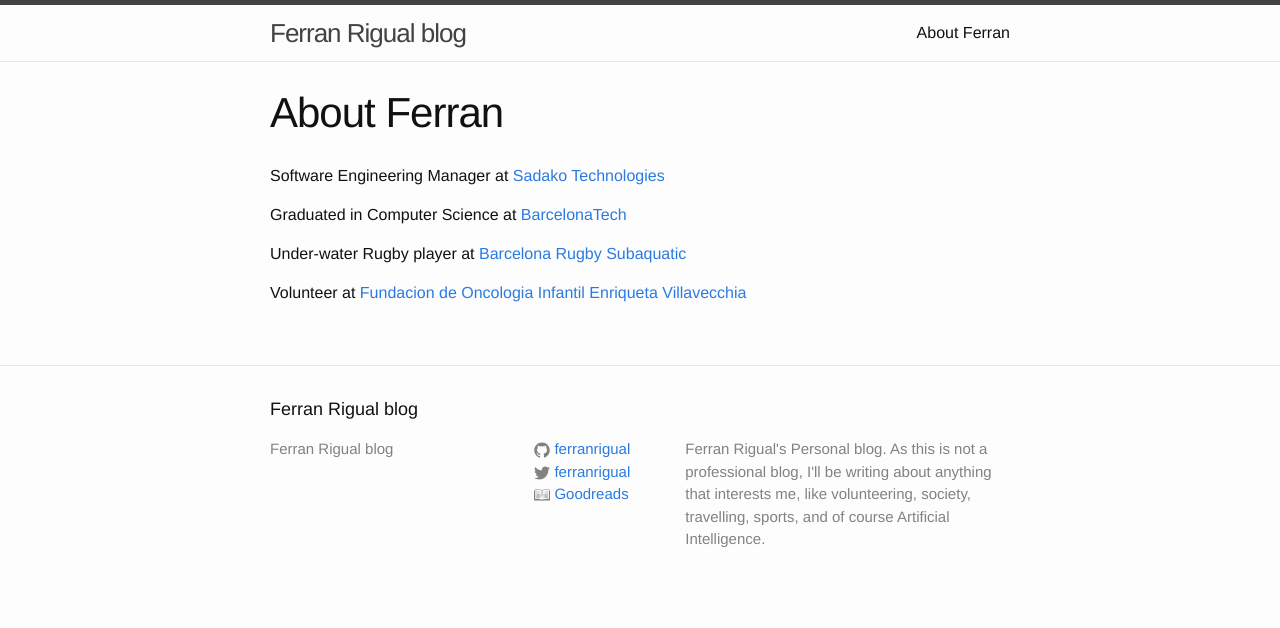
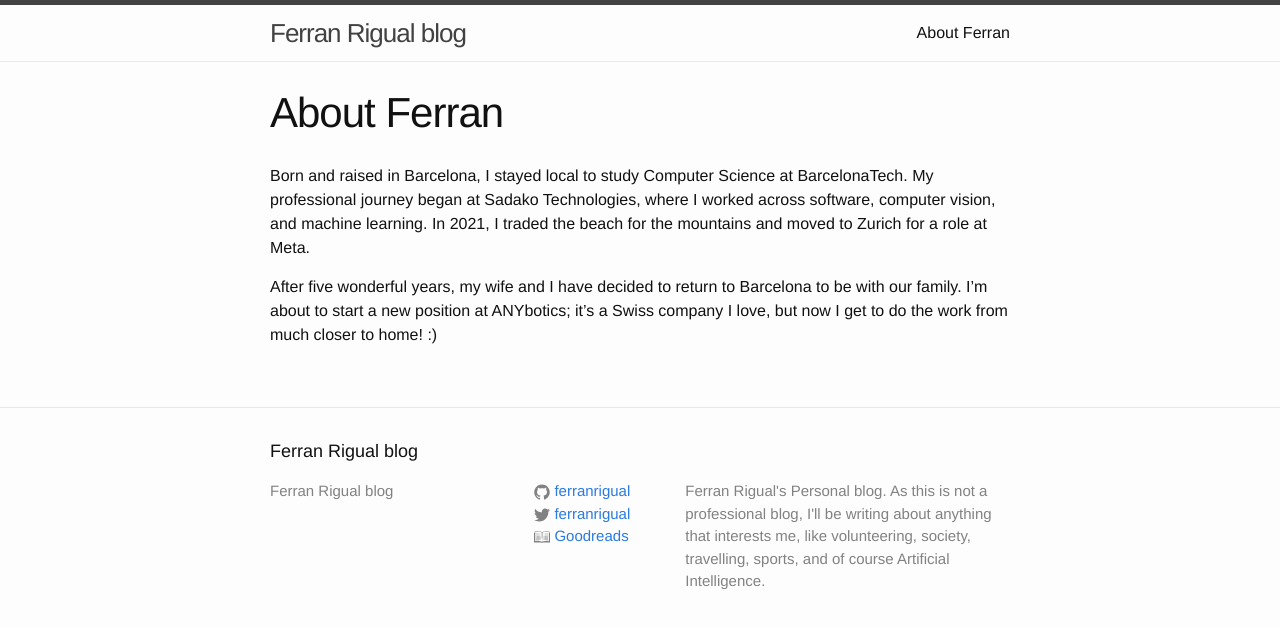
Before and after one commit to ferranrigual/ferranrigual.github.io, a Jekyll site: the page built from about.md, in a window 1280 px wide. Shown: the top 628 px of the page. Built offline with Jekyll 4.4.1, drawn with Linux system fonts in a browser that asks for light colours.

Commit message:
Update About section with personal and professional background

```diff
--- a/about.md
+++ b/about.md
@@ -4,10 +4,6 @@
 permalink: /about/
 ---
 
-Software Engineering Manager at [Sadako Technologies](http://www.sadako.es)
+Born and raised in Barcelona, I stayed local to study Computer Science at BarcelonaTech. My professional journey began at Sadako Technologies, where I worked across software, computer vision, and machine learning. In 2021, I traded the beach for the mountains and moved to Zurich for a role at Meta.
 
-Graduated in Computer Science at [BarcelonaTech](http://www.upc.edu)
-
-Under-water Rugby player at [Barcelona Rugby Subaquatic](http://barcelonarugbysub.net/)
-
-Volunteer at [Fundacion de Oncologia Infantil Enriqueta Villavecchia](http://www.fevillavecchia.es/)
+After five wonderful years, my wife and I have decided to return to Barcelona to be with our family. I’m about to start a new position at ANYbotics; it’s a Swiss company I love, but now I get to do the work from much closer to home! :)
```
